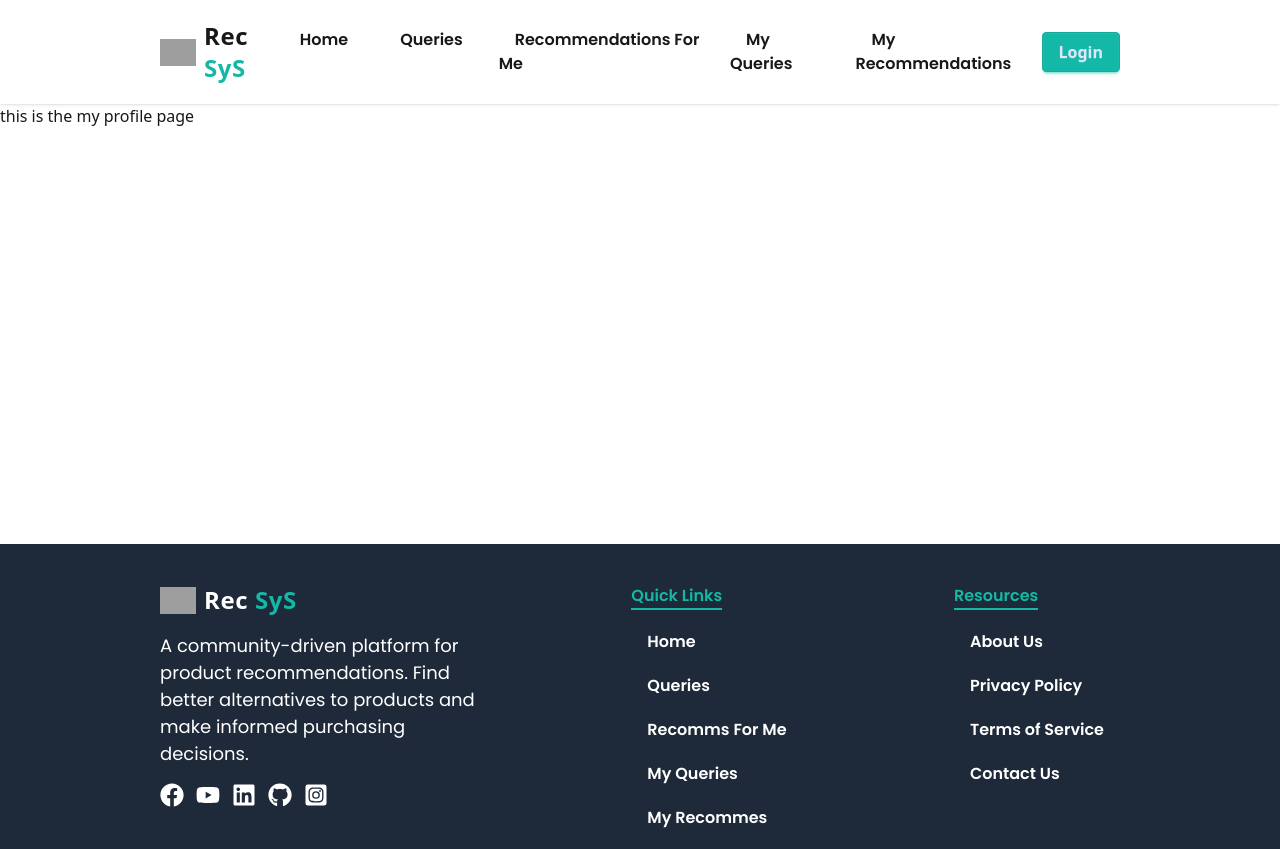
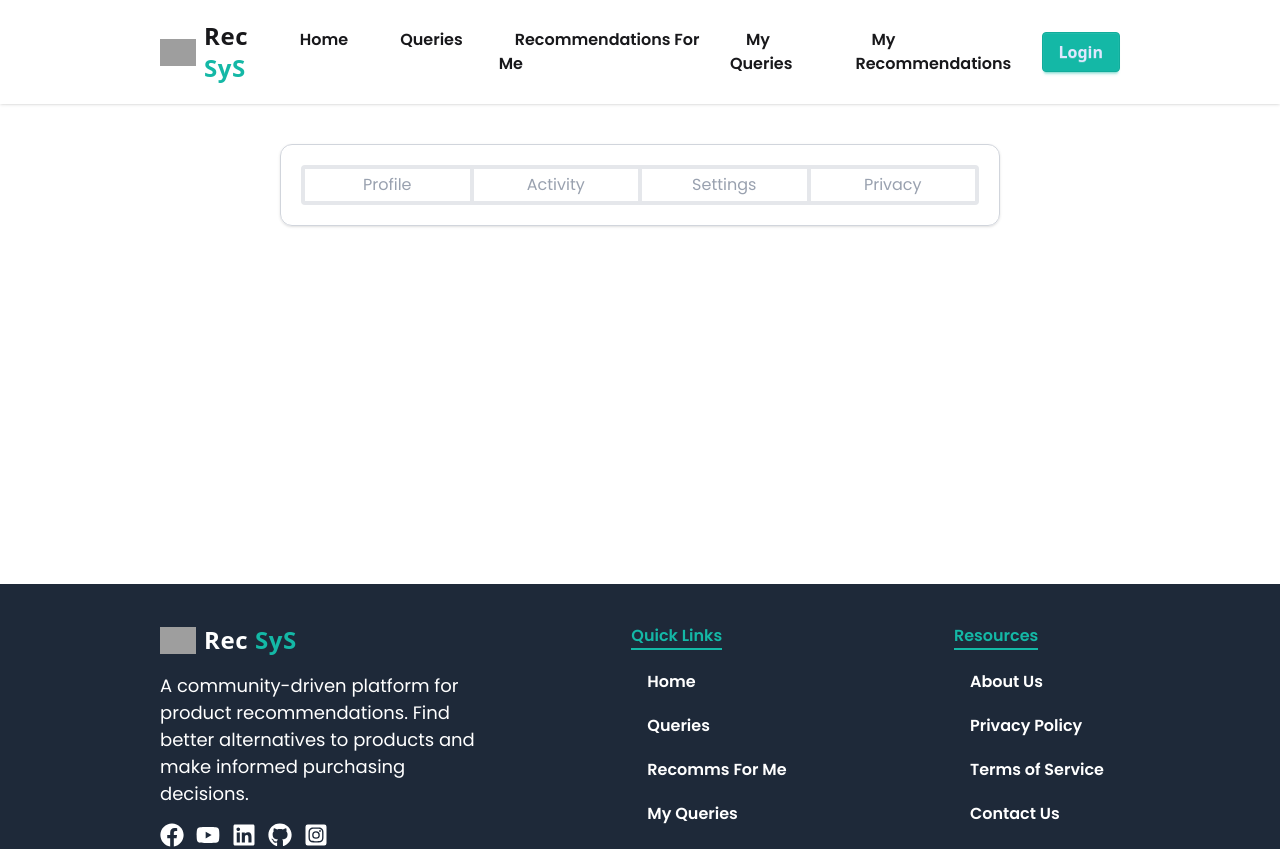
Before and after one commit to ishoef/RecSys-Client-Side, a React (Vite) app: page /myprofile in a window 1280 px wide. Shown: the top 849 px of the page. Built offline with nearby package versions, Linux system fonts and the light colour scheme; no server answers; grey boxes are pictures that could not be loaded.

Commit message:
Enhance RecommendatinTable and QueryTableRow components to support delete functionality; add new MyProfile subpages for Profile, Activity, Settings, and Privacy; update routing to include new components.

```diff
--- a/src/Components/RecommendatinTable/QueryTableRow/QueryTableRow.jsx
+++ b/src/Components/RecommendatinTable/QueryTableRow/QueryTableRow.jsx
@@ -3,8 +3,8 @@ import { IoCreateOutline } from "react-icons/io5";
 import { MdDelete } from "react-icons/md";
 import { Link } from "react-router";
 
-const QueryTableRow = ({ recomm }) => {
-  const { product, recommendation, query, by, date,  } = recomm;
+const QueryTableRow = ({ recomm, dlt }) => {
+  const { product, recommendation, query, by, date } = recomm;
   return (
     <tr>
       <td>
@@ -17,7 +17,9 @@ const QueryTableRow = ({ recomm }) => {
             }
             alt="Procut Image"
           />
-          <h1 className="text-xl poppins hover:text-green-500 transition-normal">{product}</h1>
+          <h1 className="text-xl poppins hover:text-green-500 transition-normal">
+            {product}
+          </h1>
         </Link>
       </td>
       <td>
@@ -36,6 +38,7 @@ const QueryTableRow = ({ recomm }) => {
         >
           <IoCreateOutline color="white" />
         </Link>
+        {dlt && (
           <button
             //   onClick={() => handleDelete(recomm._id)}
             type="button"
@@ -43,6 +46,7 @@ const QueryTableRow = ({ recomm }) => {
           >
             <MdDelete color="white" />
           </button>
+        )}
       </td>
     </tr>
   );
--- a/src/Components/RecommendatinTable/RecommendatinTable.jsx
+++ b/src/Components/RecommendatinTable/RecommendatinTable.jsx
@@ -1,7 +1,7 @@
 import React, { useState } from "react";
 import QueryTableRow from "./QueryTableRow/QueryTableRow";
 
-const RecommendatinTable = ({ recomms, headers }) => {
+const RecommendatinTable = ({ recomms, headers, dlt }) => {
   const [recommns, setRecommns] = useState(recomms);
   console.log(headers);
   return (
@@ -10,13 +10,14 @@ const RecommendatinTable = ({ recomms, headers }) => {
         <thead>
           <tr className="bg-primary dark:bg-gray-800 text-white text-[18px]">
             {headers.map((head, index) => (
-              <th key={index} >{head}</th>
+              <th key={index}>{head}</th>
             ))}
           </tr>
         </thead>
         <tbody>
           {recommns.map((recomm) => (
             <QueryTableRow
+              dlt={dlt}
               recommns={recommns}
               setRecommns={setRecommns}
               key={recomm._id}
--- /dev/null
+++ b/src/Pages/MyProfile/Activity/Activity.jsx
@@ -0,0 +1,11 @@
+import React from 'react';
+
+const Activity = () => {
+    return (
+        <div className='w-full h-full flex justify-center items-center'>
+            this is the user Activity
+        </div>
+    );
+};
+
+export default Activity;
--- a/src/Pages/MyProfile/MyProfile.jsx
+++ b/src/Pages/MyProfile/MyProfile.jsx
@@ -1,11 +1,38 @@
-import React from 'react';
+import React from "react";
+import { responsive } from "../../Layouts/RootLayout";
+import { NavLink, Outlet } from "react-router";
 
 const MyProfile = () => {
-    return (
-        <div>
-            this is the my profile page
+    const navItems = [
+      { name: "Profile", link: "/myprofile/profile" },
+      { name: "Activity", link: "/myprofile/activity" },
+      { name: "Settings", link: "/myprofile/settings" },
+      { name: "Privacy", link: "/myprofile/privacy" },
+    ];
+
+  return (
+    <section className={`${responsive} my-10`}>
+      <div className="w-9/12 mx-auto border border-gray-300 rounded-xl shadow p-5 flex flex-col gap-5">
+        <div className="rounded p-1 bg-gray-200 ">
+          <nav>
+            <ul className="grid grid-cols-4 gap-1">
+              {navItems.map((item) => (
+                  <NavLink
+                      to={item.link}
+                  className={`flex justify-center items-center bg-white py-1 text-gray-400 poppins ${(
+                    isActive
+                  ) => isActive && "bg-white text-black font-semibold"}`}
+                >
+                  <li>{item.name}</li>
+                </NavLink>
+              ))}
+            </ul>
+          </nav>
         </div>
-    );
+        <Outlet />
+      </div>
+    </section>
+  );
 };
 
 export default MyProfile;
--- /dev/null
+++ b/src/Pages/MyProfile/Privacy/Privacy.jsx
@@ -0,0 +1,11 @@
+import React from 'react';
+
+const Privacy = () => {
+    return (
+      <div className="w-full h-full flex justify-center items-center">
+        this is the Privacy
+      </div>
+    );
+};
+
+export default Privacy;
--- /dev/null
+++ b/src/Pages/MyProfile/Profile/Profile.jsx
@@ -0,0 +1,11 @@
+import React from 'react';
+
+const Profile = () => {
+    return (
+      <div className="w-full h-full flex justify-center items-center border border-gray-300 rounded-xl shadow">
+        this is the profle Information
+      </div>
+    );
+};
+
+export default Profile;
--- /dev/null
+++ b/src/Pages/MyProfile/Settings/Settings.jsx
@@ -0,0 +1,12 @@
+import React from "react";
+
+const Settings = () => {
+  return (
+    <div className="w-full h-full flex justify-center items-center">
+
+      this is the user Settings
+    </div>
+  );
+};
+
+export default Settings;
--- a/src/Pages/MyRecos/MyRecos.jsx
+++ b/src/Pages/MyRecos/MyRecos.jsx
@@ -130,7 +130,7 @@ const MyRecos = () => {
       {/* Recommendations Table */}
 
       <div className="my-10">
-        <RecommendatinTable headers={tableHeaderText} recomms={recomms} />
+        <RecommendatinTable dlt={true} headers={tableHeaderText} recomms={recomms} />
       </div>
     </section>
   );
--- a/src/Routes/Router.jsx
+++ b/src/Routes/Router.jsx
@@ -14,12 +14,16 @@ import AddQueryForm from "../Components/AddQueryForm/AddQueryForm";
 import Error from "../Pages/Err/Error";
 import PrivateRoute from "./PrivateRoute";
 import UpdateQuery from "../Components/UpdateQuery/UpdateQuery";
+import Profile from "../Pages/MyProfile/Profile/Profile";
+import Activity from "../Pages/MyProfile/Activity/Activity";
+import Settings from "../Pages/MyProfile/Settings/Settings";
+import Privacy from "../Pages/MyProfile/Privacy/Privacy";
 
 export const router = createBrowserRouter([
   {
     path: "/",
     Component: RootLayout,
-    errorElement: <Error/>,
+    errorElement: <Error />,
     children: [
       {
         path: "/",
@@ -32,27 +36,57 @@ export const router = createBrowserRouter([
       },
       {
         path: "/recforme",
-        Component: RecForme,
+        element: (
+          <PrivateRoute>
+            <RecForme></RecForme>
+          </PrivateRoute>
+        ),
       },
       {
         path: "/myqueries",
-        element: <PrivateRoute>
-          <MyQueries></MyQueries>
-        </PrivateRoute>,
+        element: (
+          <PrivateRoute>
+            <MyQueries></MyQueries>
+          </PrivateRoute>
+        ),
       },
       {
         path: "/myrecos",
-        Component: MyRecos,
+        element: (
+          <PrivateRoute>
+            <MyRecos></MyRecos>
+          </PrivateRoute>
+        ),
       },
       {
         path: "/myprofile",
         Component: MyProfile,
+        children: [
+          {
+            path: "/myprofile/profile",
+            Component: Profile,
+          },
+          {
+            path: "/myprofile/activity",
+            Component: Activity,
+          },
+          {
+            path: "/myprofile/settings",
+            Component: Settings,
+          },
+          {
+            path: "/myprofile/privacy",
+            Component: Privacy,
+          },
+        ],
       },
       {
         path: "/details/:id",
-        element: <PrivateRoute>
-          <QueryDetails></QueryDetails>
-        </PrivateRoute>,
+        element: (
+          <PrivateRoute>
+            <QueryDetails></QueryDetails>
+          </PrivateRoute>
+        ),
       },
       {
         path: "/addquery",
@@ -63,8 +97,8 @@ export const router = createBrowserRouter([
         Component: UpdateQuery,
         loader: () => {
           return fetch(`http://localhost:3000/queries`);
-        }
-      }
+        },
+      },
     ],
   },
   {
```
Lines whose indentation alone changed are shown as unchanged.
